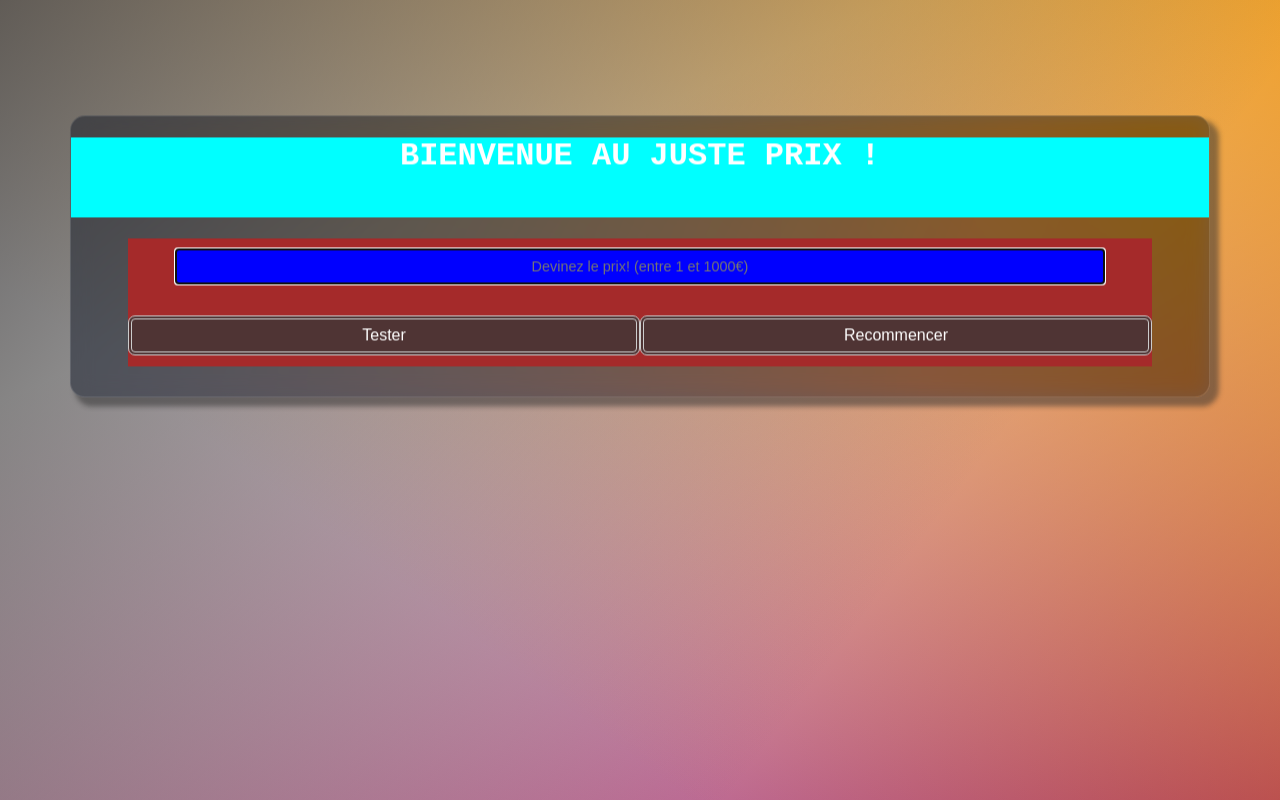
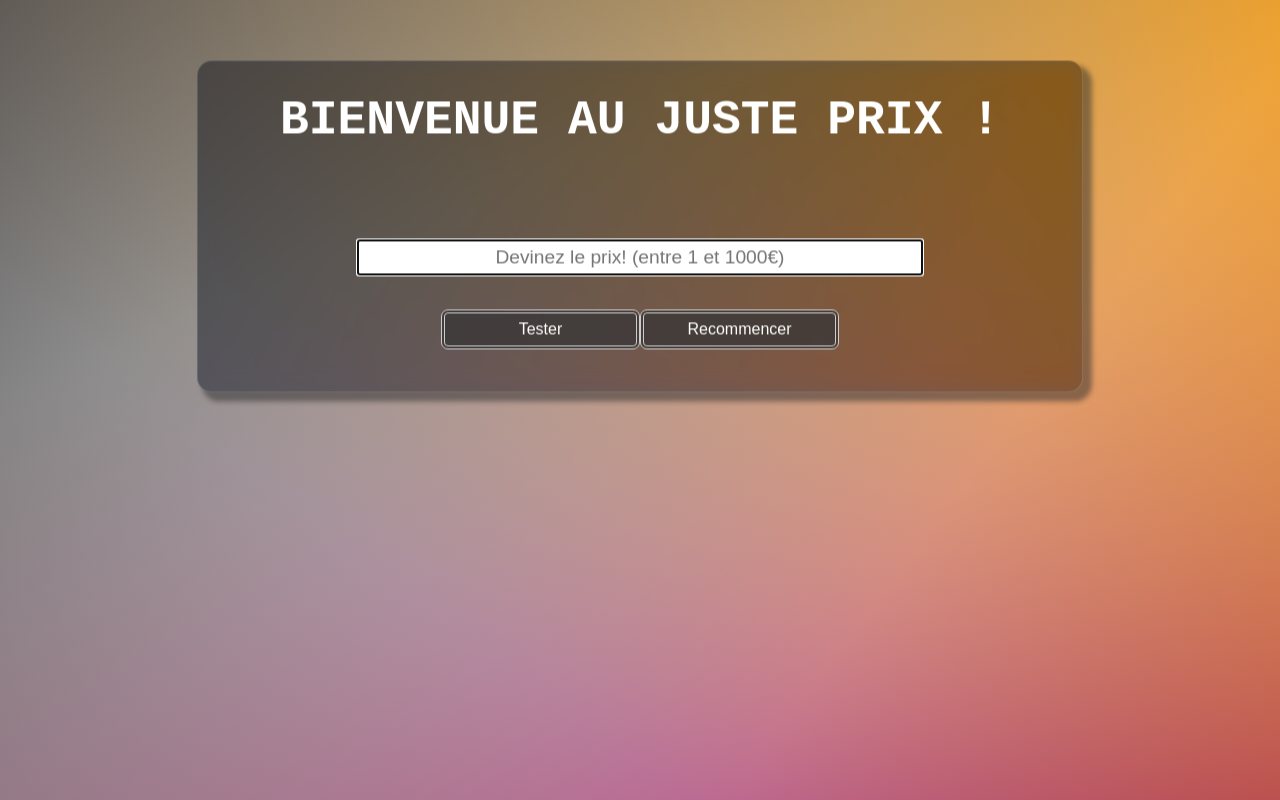
Before and after one commit to MaximeAuthie/le_juste_prix_vue.js, a Vue app: page / in a window 1280 px wide. Built offline with nearby package versions, Linux system fonts and the light colour scheme.

Commit message:
Optimisation du responsive design

```diff
--- a/public/style.css
+++ b/public/style.css
@@ -29,7 +29,7 @@ body {
     background-color: rgba(17, 25, 40, 0.5);
     margin-top: 25vh;
     transform: translateY(-30%);
-    min-height: 250px;
+    min-height: 300px;
     width: 60%;
     margin-left: auto;
     margin-right: auto;
@@ -48,7 +48,6 @@ h1 {
     flex: 10%;
     text-align: center;
     font-family: 'Space Mono', monospace;
-    background-color: aqua;
 }
 
 form {
@@ -60,7 +59,6 @@ form {
     margin-left: auto;
     margin-right: auto;
     text-align: center;
-    background-color: brown;
 }
 
 /* LES CLASSE D'INSTRUCTION (IndicationDiv) */
@@ -99,7 +97,6 @@ form {
     margin-left: auto;
     margin-right: auto;
     text-align: center;
-    background-color: blue;
 }
 
 /* LES BOUTONS */
@@ -158,14 +155,47 @@ button:hover:enabled span:after {
     background-color: rgba(240, 149, 2, 0.8);
 }
 
+@media screen and (min-width:2200px) {
+    #container {
+       margin-top: 20vh;
+       width: 45%;
+       min-height: 500px;
+   }
+   h1 {
+    font-size: 6em;
+   }
+   #price {
+    font-size: 2em;
+    height: 60px;
+    }
+   #instructions {
+    font-size: 2em;
+    text-align: center;
+    padding-top: 30px;
+    padding-bottom: 30px;
+    width: 45%;
+    }
+    button {
+        font-size: 1.8em;
+        height: 60px;
+    }
+    #error {
+        font-size: 2em;
+    }
+}
 
 @media screen and (max-width:1300px) {
+     #container {
+        margin-top: 20vh;
+        width: 70%;
+    }
     h1 {
         font-size: 3em;
     }
     #instructions {
         font-size: 1.2em;
         text-align: center;
+        width: 70%;
         padding-top: 15px;
         padding-bottom: 15px;
     }
@@ -234,7 +264,7 @@ button:hover:enabled span:after {
     }
 }
 
-@media screen and (max-width:6000px) {
+@media screen and (max-width:600px) {
     #container {
         width: 90%;
     }
@@ -255,4 +285,7 @@ button:hover:enabled span:after {
     button:hover:enabled span {
         padding-right: 10px;
     }
+    #error {
+        font-size: 1em;
+    }
 }
```
